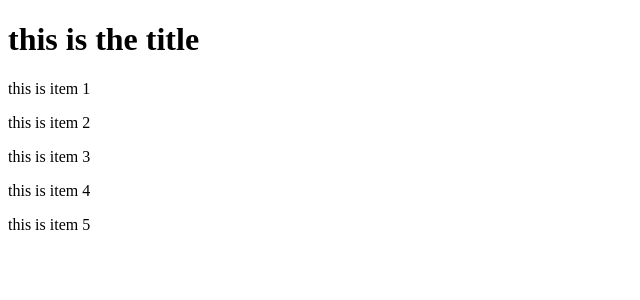
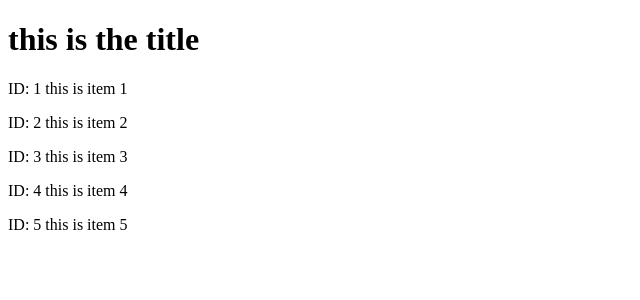
Before and after one commit to danasugu/vue-project, a Vue app: page / in a window 1280 px wide. Shown: the top 300 px of the page, without its empty margins (0-640 px from the left). Built offline with nearby package versions, Linux system fonts and the light colour scheme.

Commit message:
Update App.vue

```diff
--- a/src/App.vue
+++ b/src/App.vue
@@ -1,7 +1,7 @@
 <template>
   <div id="app">
     <h1>{{title}}</h1>
-    <p v-for="item in items" :key="item.id">{{item.title}}</p>
+    <p v-for="item in items" :key="item.id">ID: {{ item.id }} {{item.title}}</p>
   </div>
 </template>
 
```
